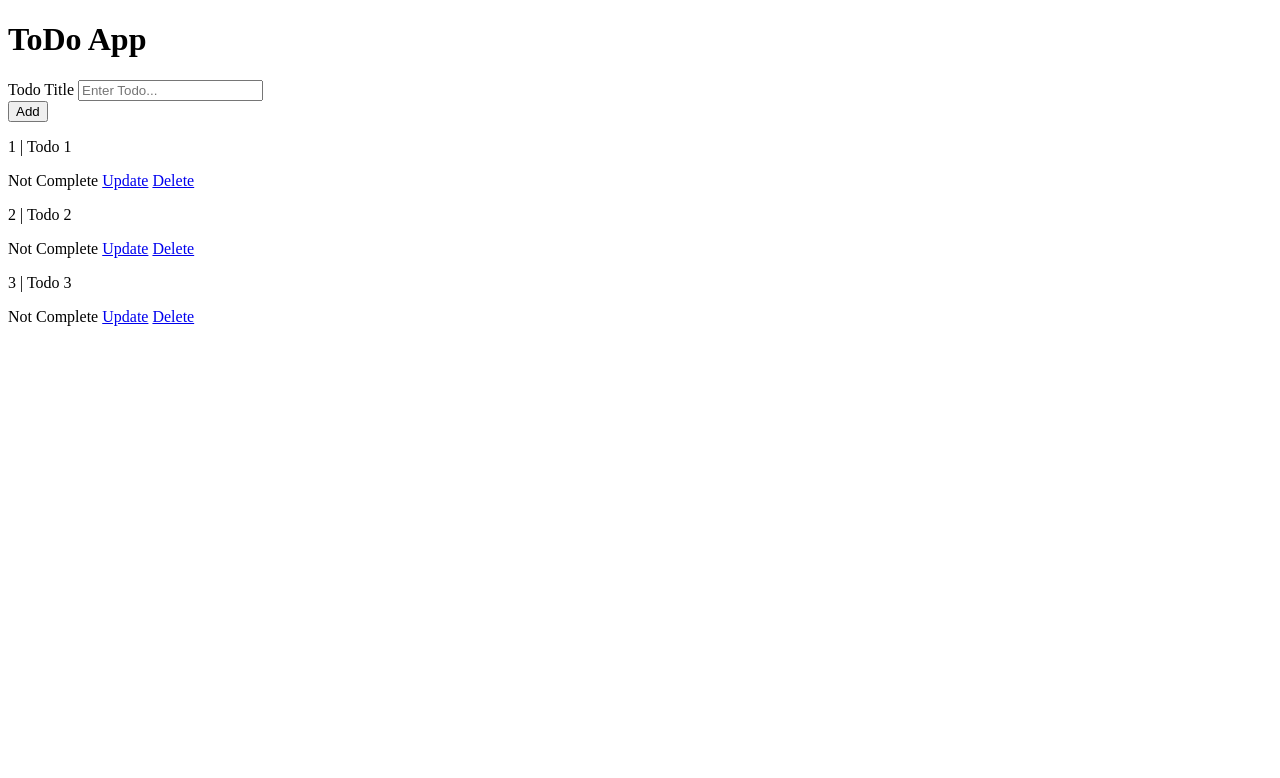
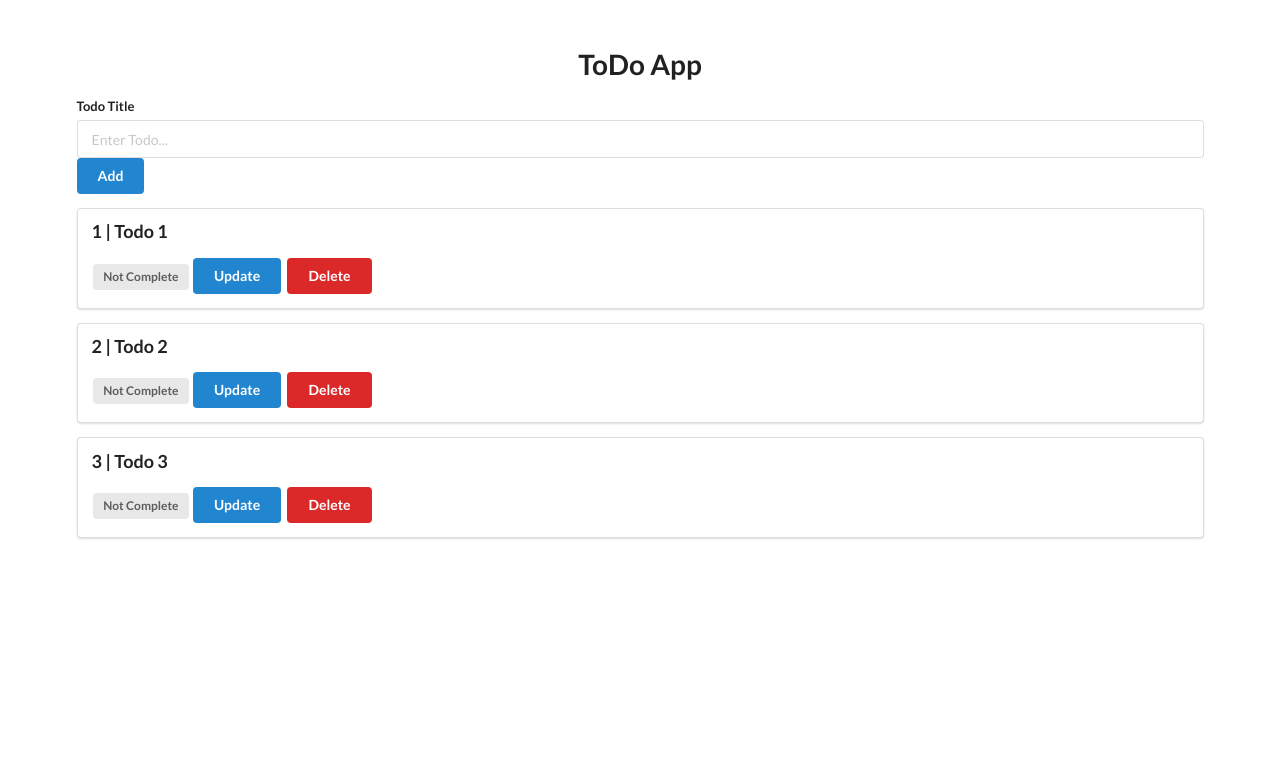
Before and after one commit to mohtadahmed/todoapp, a Flask app: page / in a window 1280 px wide. Shown: the top 778 px of the page. Before the commit the page ends 326 px from the top, so only its background shows below. Run offline with Flask 2, Linux system fonts and the light colour scheme; data comes from the database, SQL or seed files in the repository; both versions use the stored data as it was after the commit.

Commit message:
app ready

```diff
--- a/templates/base.html
+++ b/templates/base.html
@@ -4,34 +4,46 @@
     <meta charset="UTF-8" />
     <meta http-equiv="X-UA-Compatible" content="IE=edge" />
     <meta name="viewport" content="width=device-width, initial-scale=1.0" />
+
+    <!-- Semantic UI CDN Link -->
+    <link
+      rel="stylesheet"
+      href="https://cdn.jsdelivr.net/npm/semantic-ui@2.4.2/dist/semantic.min.css"
+    />
+    <script src="https://cdn.jsdelivr.net/npm/semantic-ui@2.4.2/dist/semantic.min.js"></script>
+    <!-- Semantic UI CDN Link -->
+
     <title>To Do App</title>
   </head>
 
   <body>
-    <h1>ToDo App</h1>
+    <div class="ui container" style="margin-top: 50px">
+      <h1 class="ui center aligned header">ToDo App</h1>
 
-    <form action="/add" method="post">
-      <div>
+      <form class="ui form" action="/add" method="post">
+        <div class="field">
           <label for="title">Todo Title</label>
           <input type="text" name="title" id="" placeholder="Enter Todo..." />
           <br />
-        <button type="submit">Add</button>
+          <button class="ui blue button" type="submit">Add</button>
         </div>
       </form>
 
       {% for todo in todo_list %}
-    <p>{{ todo.id }} | {{ todo.title }}</p>
+      <div class="ui segment">
+        <p class="ui big header">{{ todo.id }} | {{ todo.title }}</p>
 
         {% if todo.complete==False %}
-    <span>Not Complete</span>
+        <span class="ui gray label">Not Complete</span>
         {% else %}
-    <span>Completed</span>
+        <span class="ui green label">Completed</span>
 
         {% endif %}
 
-    <a href="/update/{{ todo.id }}">Update</a>
-    <a href="/delete/{{ todo.id }}">Delete</a>
-
+        <a class="ui blue button" href="/update/{{ todo.id }}">Update</a>
+        <a class="ui red button" href="/delete/{{ todo.id }}">Delete</a>
+      </div>
       {% endfor %}
+    </div>
   </body>
 </html>
```
Also changed, not shown: db.sqlite. Lines whose indentation alone changed are shown as unchanged.
